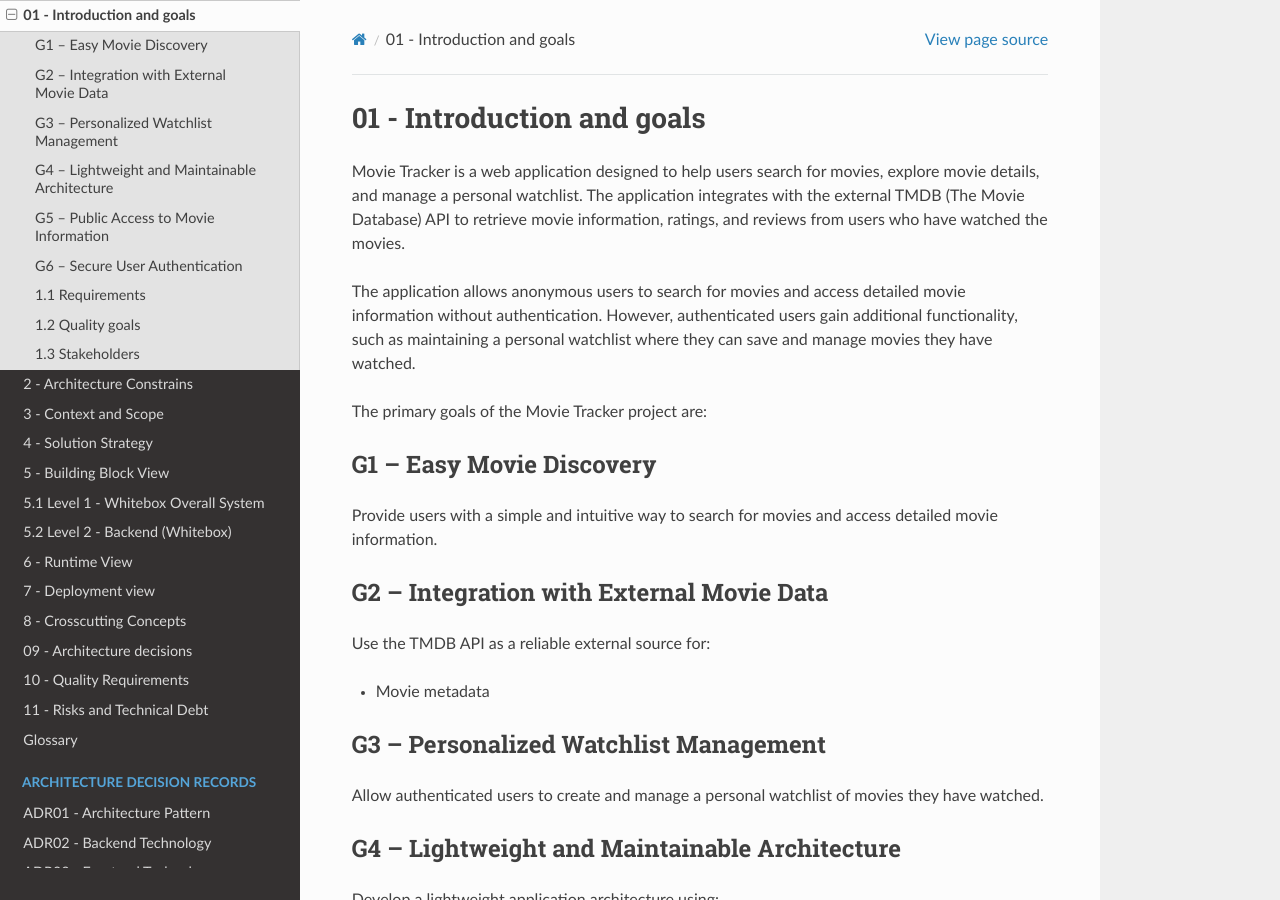
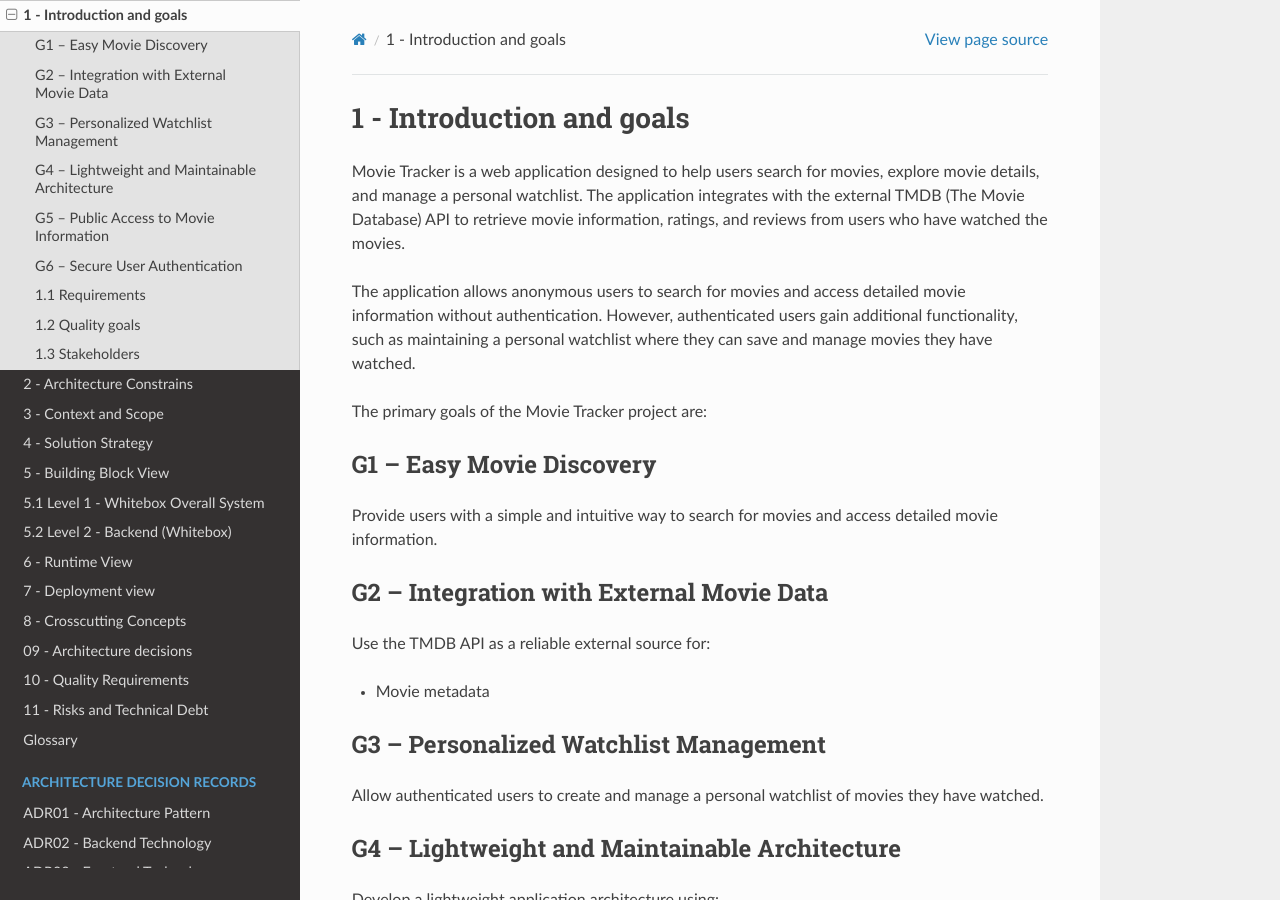
Before and after one commit to DanielSchmerber/SQS26_MovieTracker, a Sphinx documentation site: the page built from docs/arc42/01_introduction_and_goals.md, in a window 1280 px wide and 900 px high. Built offline with Sphinx 7.4.7 and the Read the Docs theme 3.1.0, drawn with Linux system fonts in a browser that asks for light colours.

Commit message:
Fix formatting issues in introduction and goals section

```diff
--- a/docs/arc42/01_introduction_and_goals.md
+++ b/docs/arc42/01_introduction_and_goals.md
@@ -1,4 +1,4 @@
-# 01 - Introduction and goals
+# 1 - Introduction and goals
 
 Movie Tracker is a web application designed to help users search for movies, explore movie details, and manage a personal watchlist. The application integrates with the external TMDB (The Movie Database) API to retrieve movie information, ratings, and reviews from users who have watched the movies.
 
```
